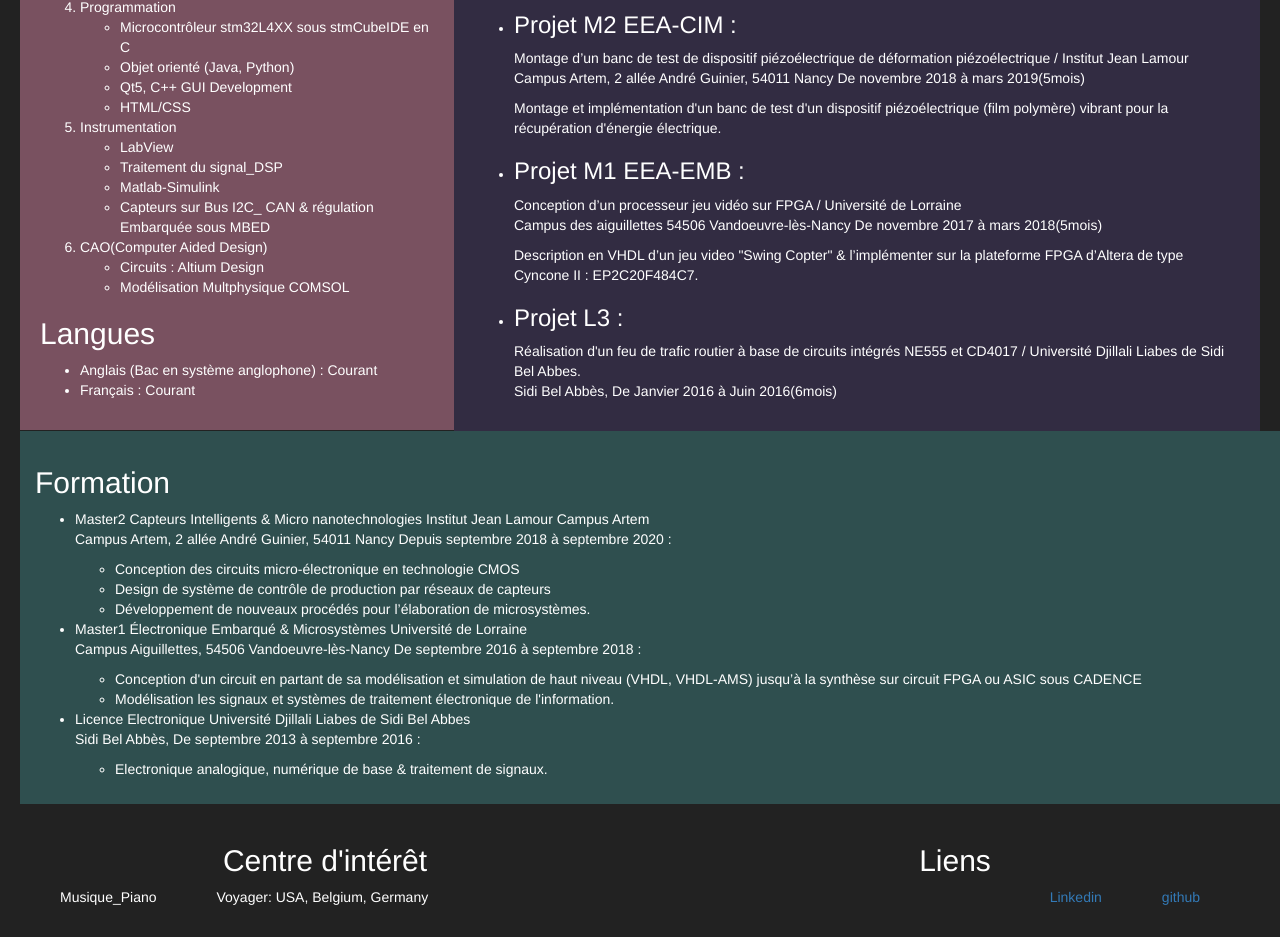
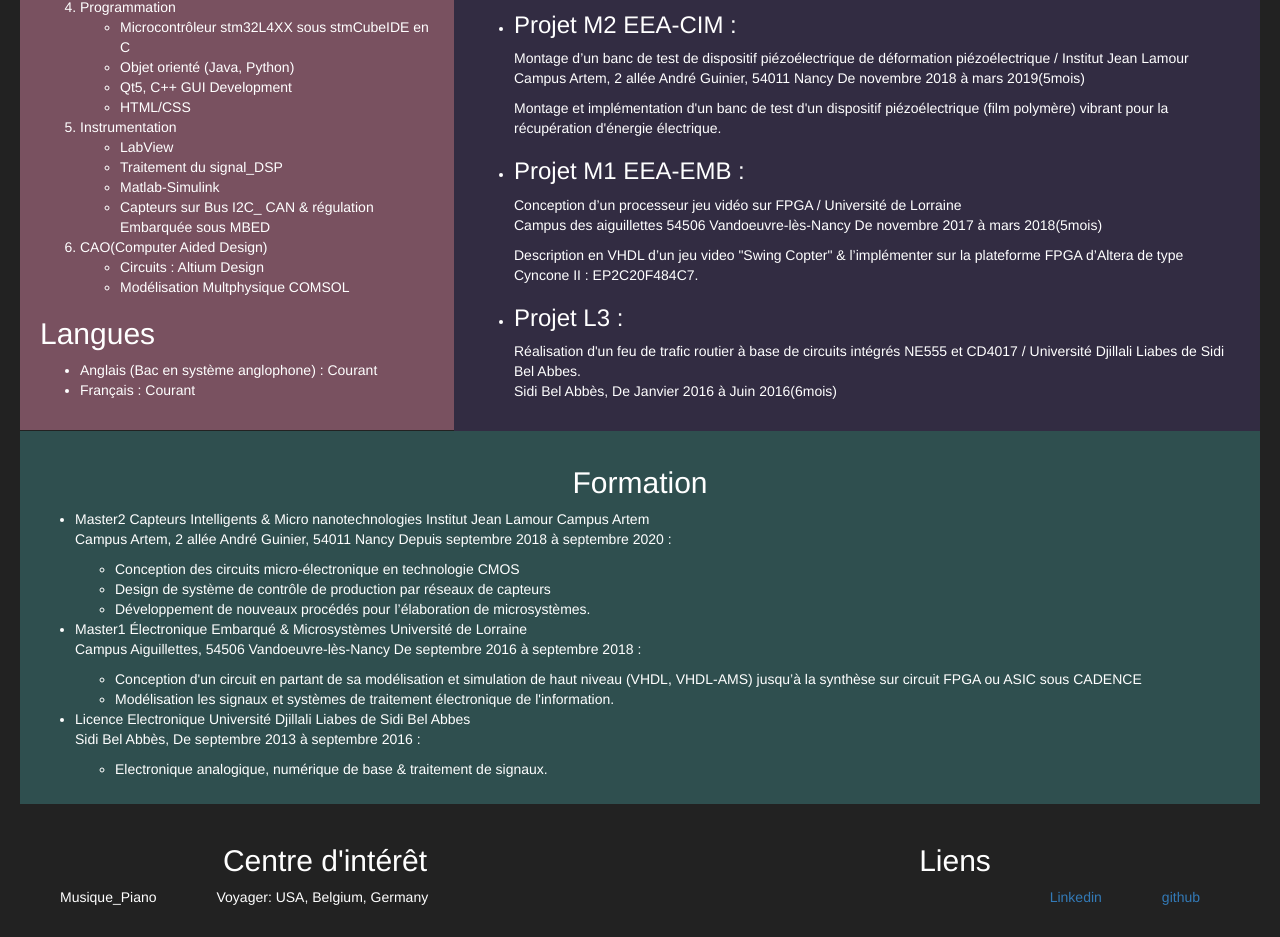
Before and after one commit to benjaminuwizeye/CV, a plain HTML site: page cvhtml.html in a window 1280 px wide. Shown: the part 469-1406 px from the top of the page. Drawn offline with nearby package versions, Linux system fonts and the light colour scheme.

Commit message:
3rd commit

```diff
--- a/cvcss.css
+++ b/cvcss.css
@@ -62,7 +62,13 @@ padding-left: 15px;
     background-color:darkslategrey;
     padding: 15px;
     margin-left: 20px;
+    margin-right: 20px;
+
 }
+#formation h2{
+    text-align: center;
+}
+
 
 footer{
     text-align: center;
--- a/cvhtml.html
+++ b/cvhtml.html
@@ -34,7 +34,7 @@
                             <li><a href="#competence"> COMPETENCE</a></li>
                             <li><a href="#experience">EXPERIENCE PROFESSIONNELLE</a></li>
                             <li> <a href="#formation">FORMATION</a></li>
-                            <li> <a href="#interest">CENTRE D'INTERET</a></li>
+                            <li> <a href="#footer">CENTRE D'INTERET</a></li>
                             <li class="dropdown">
                                 <a href="#langue" class="dropdown-toggle" data-toggle="dropdown" role="button"> LANGUE <span class="caret"></span></a>
                                 <ul class="dropdown-menu">
```
